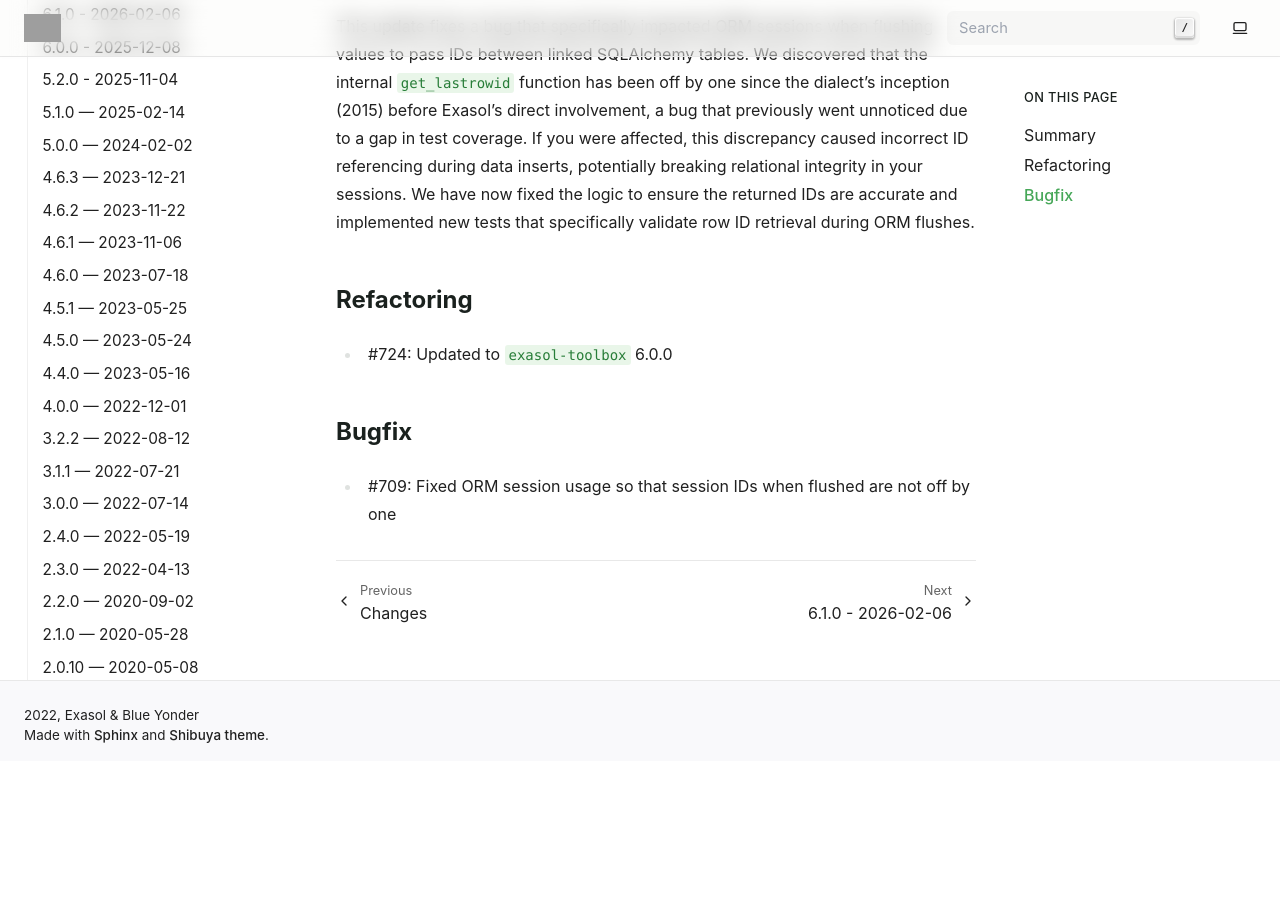
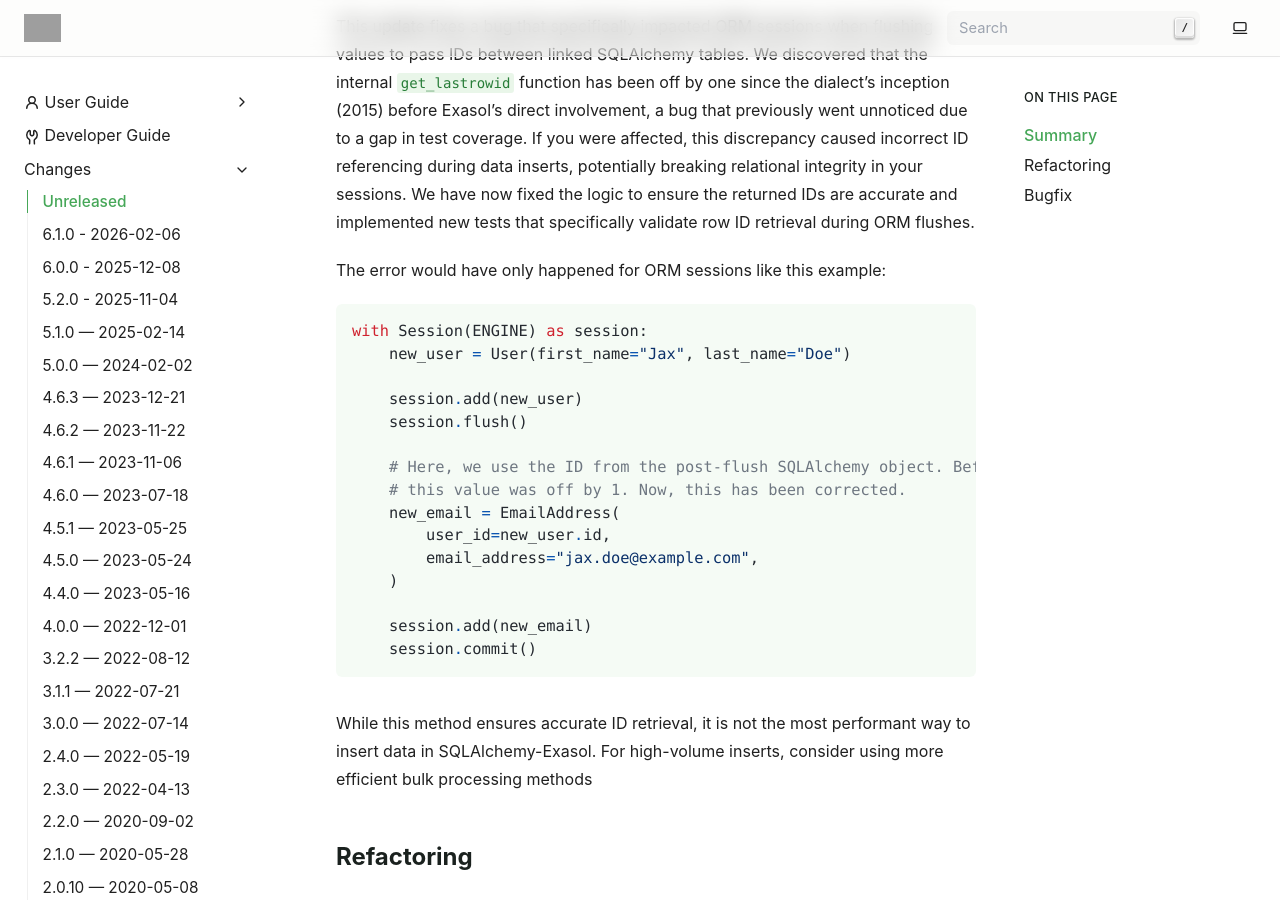
Before and after one commit to exasol/sqlalchemy-exasol, a Sphinx documentation site: the page built from doc/changes/unreleased.md, in a window 1280 px wide and 900 px high, scrolled down 220 px. Built offline with Sphinx 7.4.7, drawn with Linux system fonts in a browser that asks for light colours; before the commit the page ends 981 px from its top, so only the background shows below that; grey boxes are pictures that could not be loaded.

Commit message:
Add example to changelog

````diff
--- a/doc/changes/unreleased.md
+++ b/doc/changes/unreleased.md
@@ -11,6 +11,29 @@
 now fixed the logic to ensure the returned IDs are accurate and implemented new tests
 that specifically validate row ID retrieval during ORM flushes.
 
+The error would have only happened for ORM sessions like this example:
+```python
+with Session(ENGINE) as session:
+    new_user = User(first_name="Jax", last_name="Doe")
+
+    session.add(new_user)
+    session.flush()
+
+    # Here, we use the ID from the post-flush SQLAlchemy object. Before this update,
+    # this value was off by 1. Now, this has been corrected.
+    new_email = EmailAddress(
+        user_id=new_user.id,
+        email_address="jax.doe@example.com",
+    )
+
+    session.add(new_email)
+    session.commit()
+```
+
+While this method ensures accurate ID retrieval, it is not the most performant way to
+insert data in SQLAlchemy-Exasol. For high-volume inserts, consider using more
+efficient bulk processing methods
+
 ## Refactoring
 
 * #724: Updated to `exasol-toolbox` 6.0.0
````
